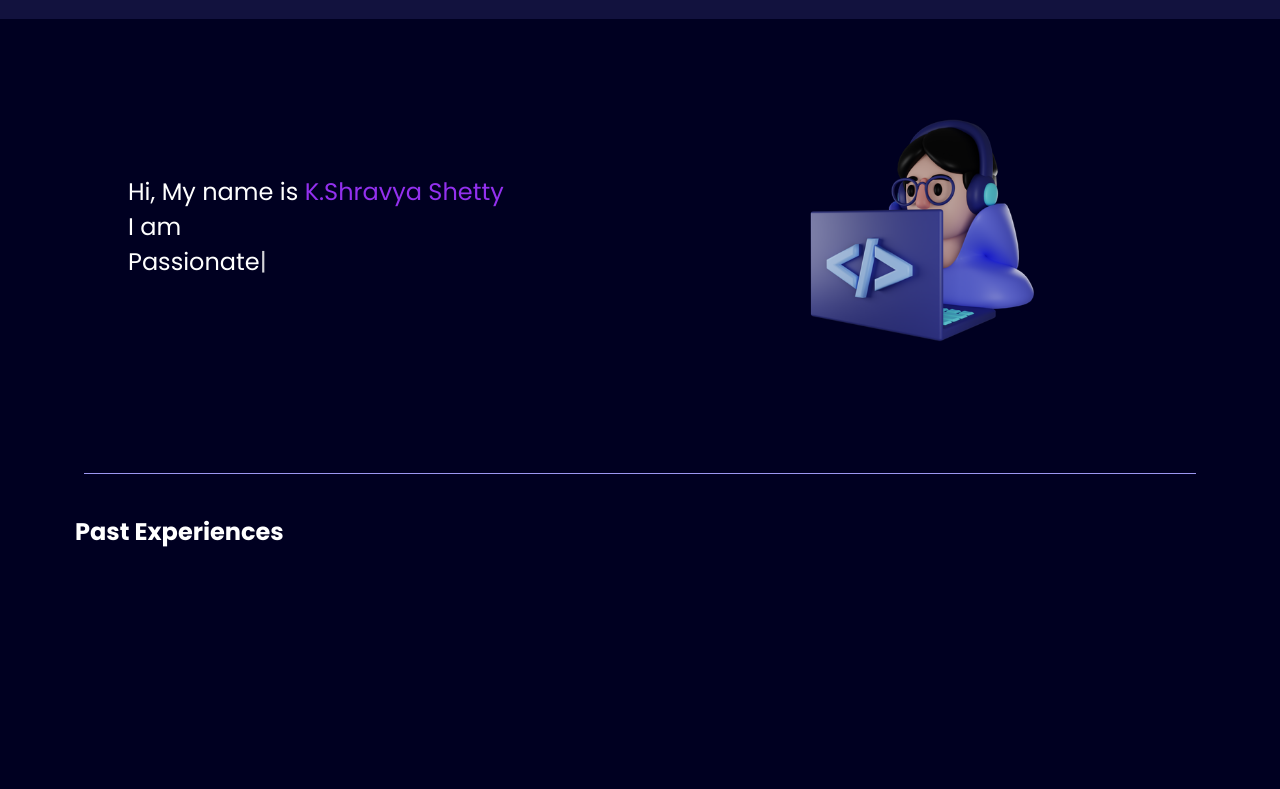
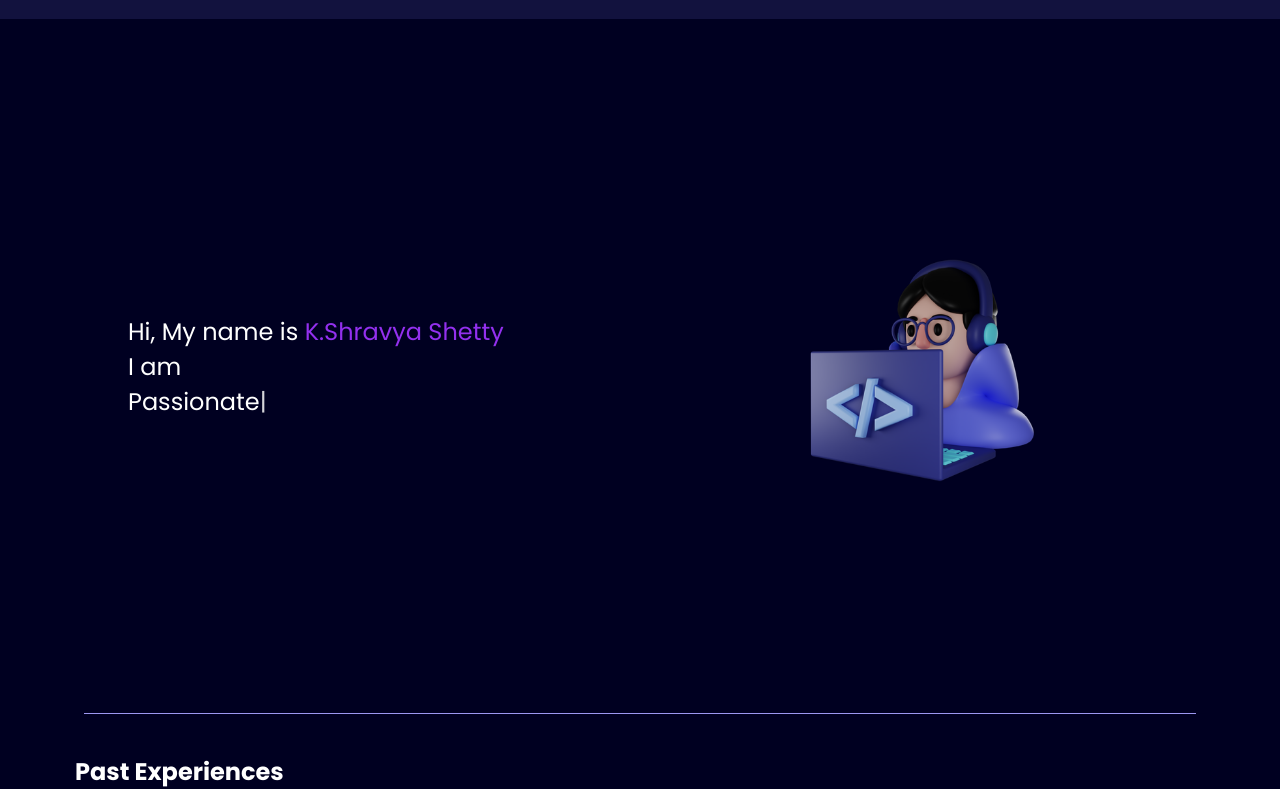
Before and after one commit to K-Shravya-Shetty/portfoliowebsite, a plain HTML site: page index.html in a window 1280 px wide. Shown: the part 61-850 px from the top of the page. Before the commit the page ends 800 px from the top, so only its background shows below. Drawn offline with nearby package versions, Linux system fonts and the light colour scheme.

```diff
--- a/index.html
+++ b/index.html
@@ -56,6 +56,7 @@
         display: flex;
         justify-content: space-around;
         align-items: center;
+        margin:140px  0;
       }
       .firstsection >div{
         width:30%;
@@ -72,6 +73,12 @@
       }
       .secondSection{
         margin-left: 75px;
+      }
+       main hr{
+        border:0;
+        height:0.4px;
+        background: #9c97f1;
+        margin:40px 84px;
       }
     </style>
   </head>
```
